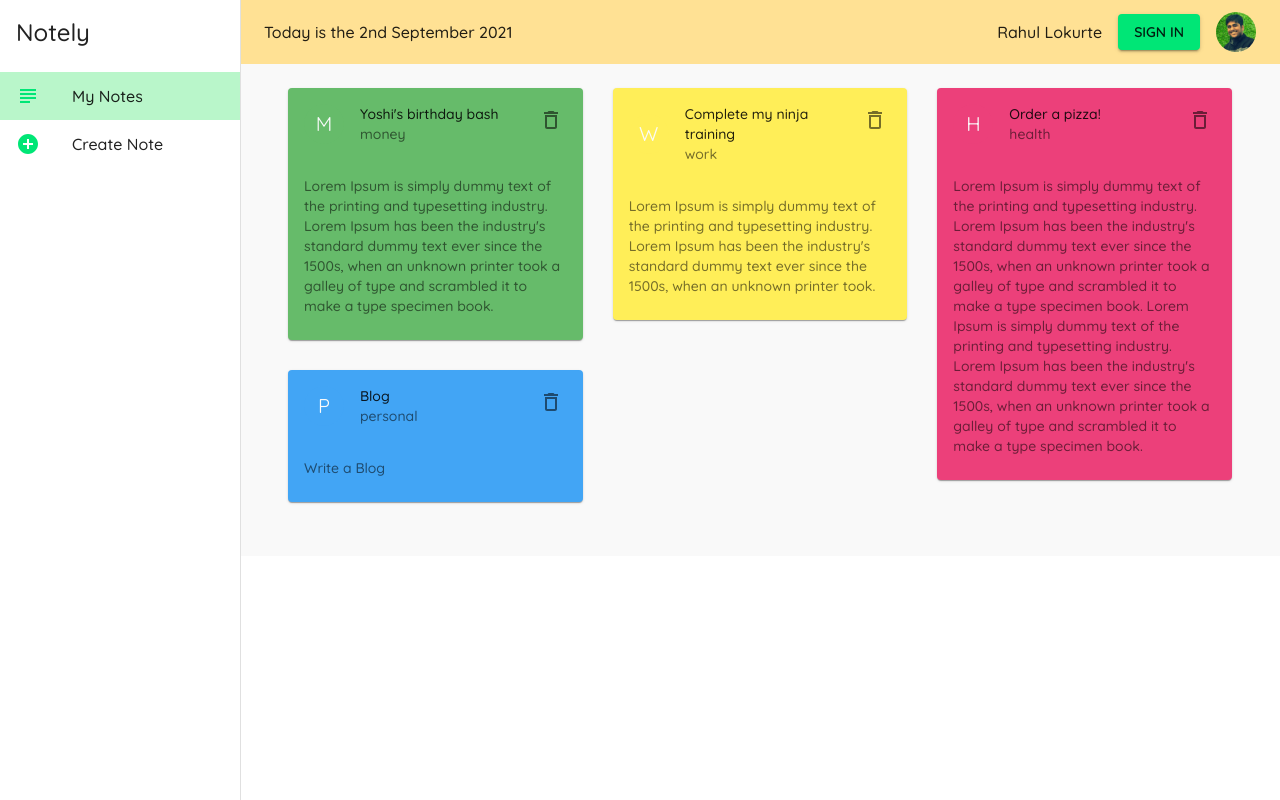
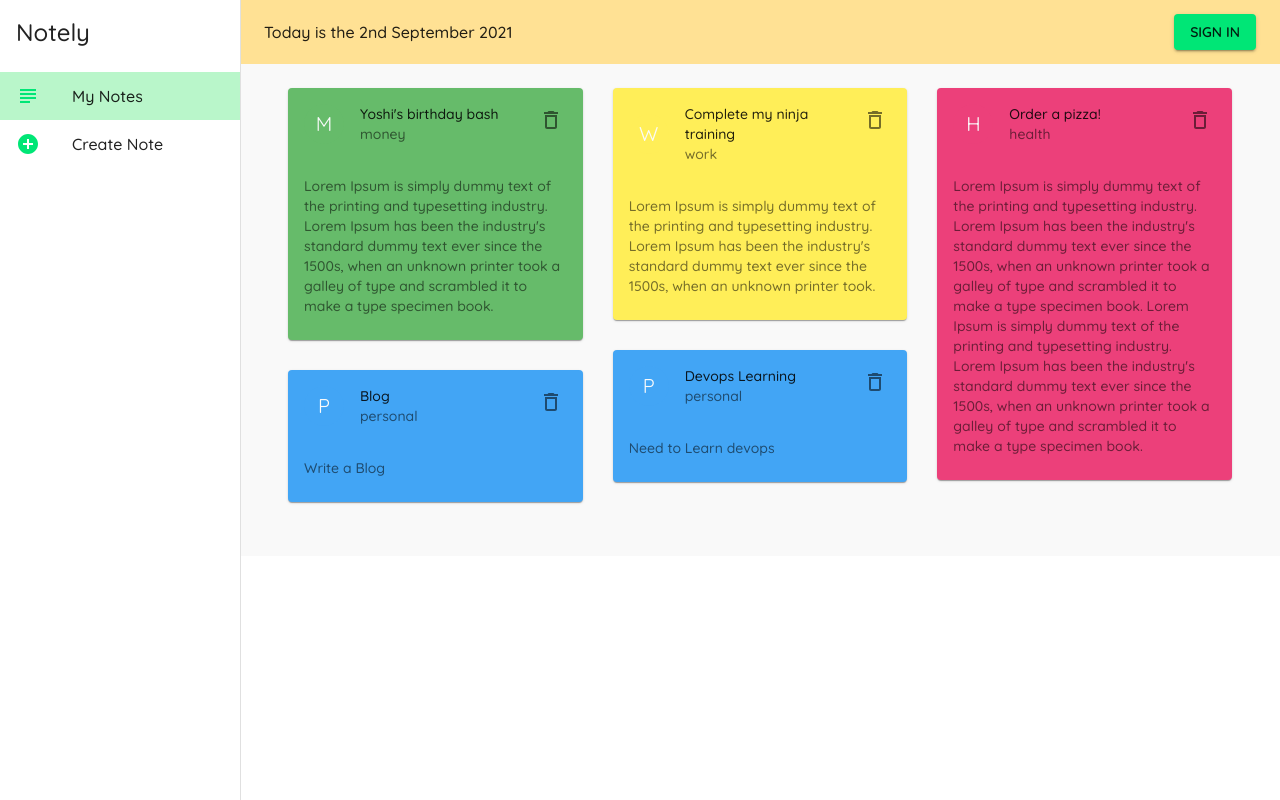
Before and after one commit to rahulmlokurte/notely, a React (Create React App) app: page / in a window 1280 px wide. Built offline with nearby package versions, Linux system fonts and the light colour scheme; no server answers; data requests are answered from the project's data file.

Commit message:
showing username and profile only when authenticated

```diff
--- a/data/db.json
+++ b/data/db.json
@@ -23,6 +23,12 @@
       "details": "Write a Blog",
       "category": "personal",
       "id": 4
+    },
+    {
+      "title": "Devops Learning",
+      "details": "Need to Learn devops",
+      "category": "personal",
+      "id": 5
     }
   ]
 }
--- a/src/components/Layout.js
+++ b/src/components/Layout.js
@@ -1,6 +1,5 @@
 import {
   AppBar,
-  Avatar,
   Drawer,
   List,
   ListItem,
@@ -85,10 +84,8 @@ export default function Layout({ children }) {
           <Typography className={classes.dates}>
             Today is the {format(new Date(), "do MMMM Y")}
           </Typography>
-          <Typography className={classes.name}>Rahul Lokurte</Typography>
           <LoginButton />
           <LogoutButton />
-          <Avatar src="/rahul-lokurte.png" className={classes.avatar} />
         </Toolbar>
       </AppBar>
       {/* side drawer */}
--- a/src/components/LogoutButton.js
+++ b/src/components/LogoutButton.js
@@ -1,12 +1,29 @@
 import React from "react";
 import { useAuth0 } from "@auth0/auth0-react";
-import { Button } from "@material-ui/core";
+import { Button, Typography, makeStyles, Avatar } from "@material-ui/core";
+
+const useStyles = makeStyles((theme) => {
+  return {
+    name: {
+      marginRight: theme.spacing(2),
+    },
+    avatar: {
+      marginRight: theme.spacing(2),
+    },
+    root: {
+      display: "flex",
+    },
+  };
+});
 
 function LogoutButton() {
-  const { logout, isAuthenticated } = useAuth0();
+  const classes = useStyles();
+  const { logout, isAuthenticated, user } = useAuth0();
   return (
     isAuthenticated && (
-      <div>
+      <div className={classes.root}>
+        <Typography className={classes.name}>{user.name}</Typography>
+        <Avatar src={user.picture} className={classes.avatar} />
         <Button variant="contained" color="secondary" onClick={() => logout()}>
           Signout
         </Button>
```
Also changed, not shown: src/components/Profile.js (deleted, +0 -17 lines).
